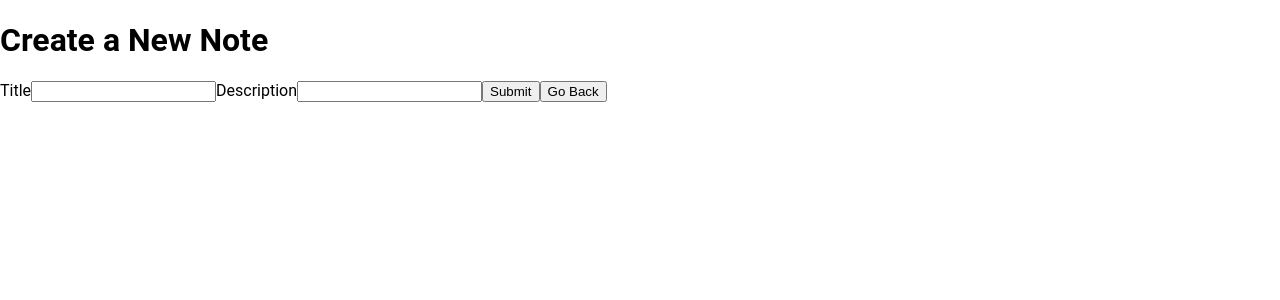
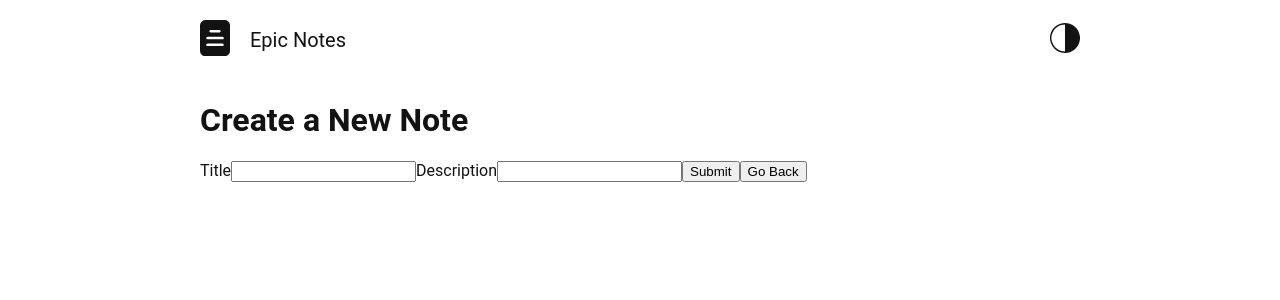
Before and after one commit to joaorfclopes/epic-notes, a Next.js app: page /notes/create in a window 1280 px wide. Shown: the top 300 px of the page. Built offline with nearby package versions, Linux system fonts and the light colour scheme; no server answers.

Commit message:
layout component added

```diff
--- /dev/null
+++ b/components/Layout/index.tsx
@@ -0,0 +1,18 @@
+import React from 'react'
+import styles from '../../styles/Layout.module.css'
+import Navbar from '../Navbar'
+
+interface Props {
+  children?: JSX.Element | JSX.Element[]
+}
+
+export default function Layout(props: Props) {
+  return (
+    <div className={styles.container}>
+      <div className={styles.main}>
+        <Navbar />
+        {props.children}
+      </div>
+    </div>
+  )
+}
--- a/pages/_app.tsx
+++ b/pages/_app.tsx
@@ -1,8 +1,13 @@
 import type { AppProps } from 'next/app'
+import Layout from '../components/Layout'
 import '../styles/globals.css'
 
 function MyApp({ Component, pageProps }: AppProps) {
-  return <Component {...pageProps} />
+  return (
+    <Layout>
+      <Component {...pageProps} />
+    </Layout>
+  )
 }
 
 export default MyApp
--- a/pages/notes/create.tsx
+++ b/pages/notes/create.tsx
@@ -35,7 +35,7 @@ function Create(props: CreateProps) {
   }
 
   return (
-    <div>
+    <>
       <h1>Create a New Note</h1>
       <form onSubmit={handleSubmit}>
         <label htmlFor="title">Title</label>
@@ -51,7 +51,7 @@ function Create(props: CreateProps) {
           Go Back
         </button>
       </form>
-    </div>
+    </>
   )
 }
 
--- a/styles/Navbar.module.css
+++ b/styles/Navbar.module.css
@@ -22,8 +22,6 @@
 .app_name {
   margin-left: 20px;
   font-size: var(--font-size);
-  color: var(--primary-color);
-  transition: var(--ease-transition);
 }
 
 .toggler {
--- a/styles/globals.css
+++ b/styles/globals.css
@@ -4,6 +4,7 @@ body {
   margin: 0;
   font-family: 'Roboto', sans-serif;
   background-color: var(--bg-color);
+  color: var(--primary-color);
   transition: var(--ease-transition);
 }
 
```
Also changed, not shown: pages/index.tsx (+3 -6 lines), pages/notes/[id].tsx (+10 -10 lines), styles/Layout.module.css (renamed from styles/Index.module.css).
